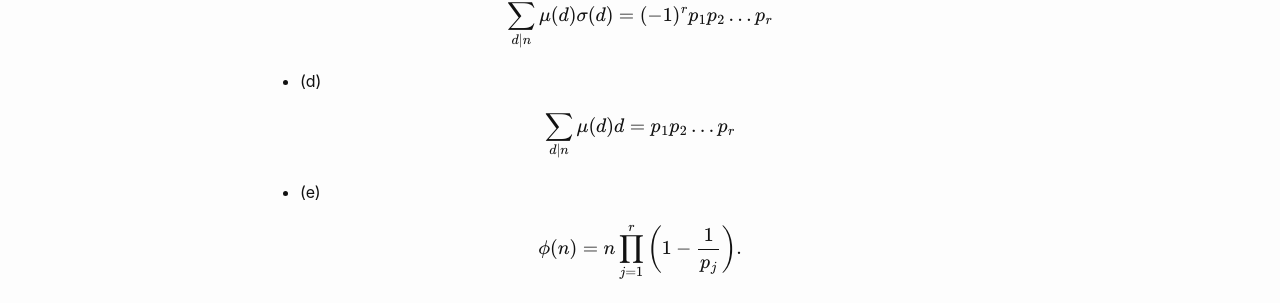
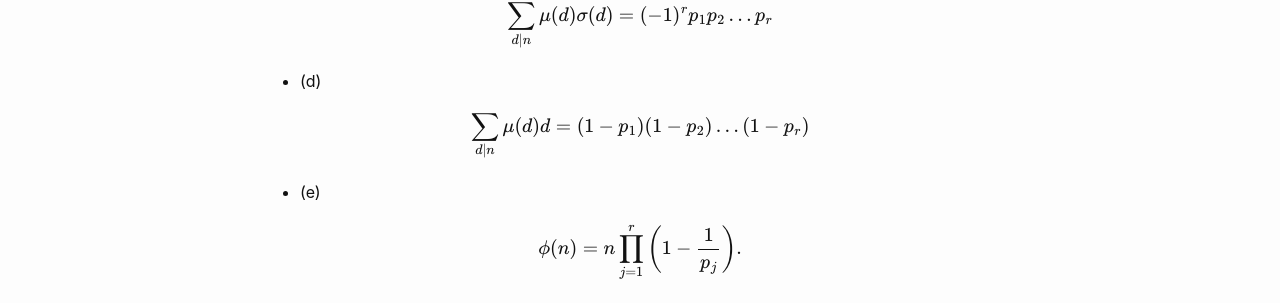
Before and after one commit to wcasper/math430spring2023, a Jekyll site: the page built from _homework/hw5.md, in a window 1280 px wide. Shown: the part 1508-1811 px from the top of the page. Built offline with Jekyll 4.4.1, drawn with Linux system fonts in a browser that asks for light colours.

Commit message:
fixed typo

```diff
--- a/_homework/hw5.md
+++ b/_homework/hw5.md
@@ -59,7 +59,7 @@ $$\sum_{d\mid n} \mu(d)\sigma(d) = (-1)^rp_1p_2\dots p_r$$
 
 * (d)
 
-$$\sum_{d\mid n} \mu(d)d = p_1p_2\dots p_r$$
+$$\sum_{d\mid n} \mu(d)d = (1-p_1)(1-p_2)\dots (1-p_r)$$
 
 * (e)
 
```
